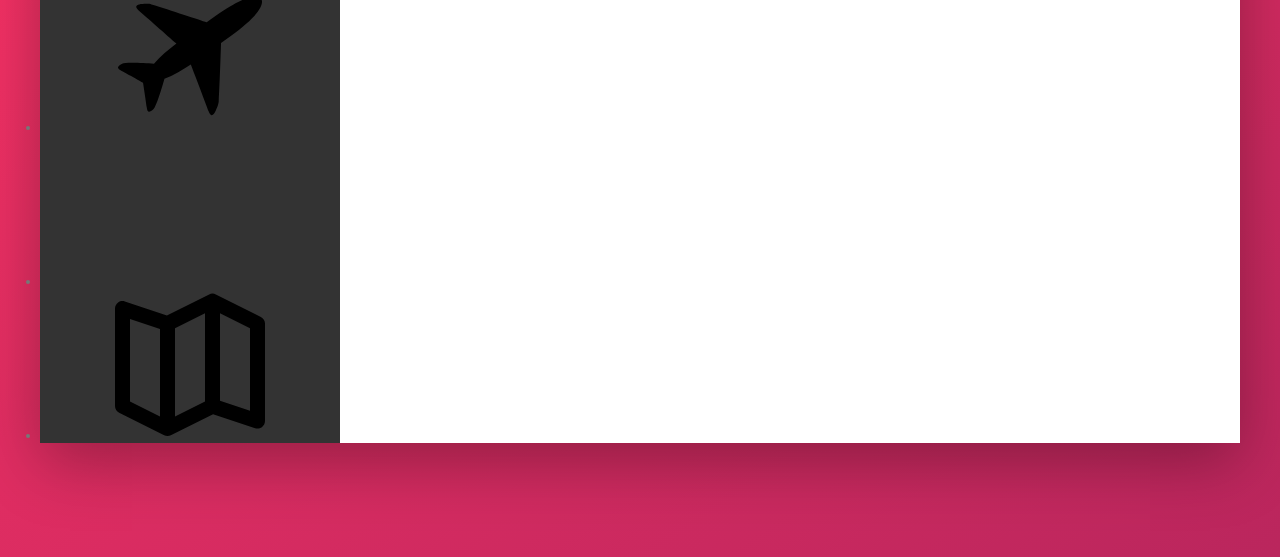
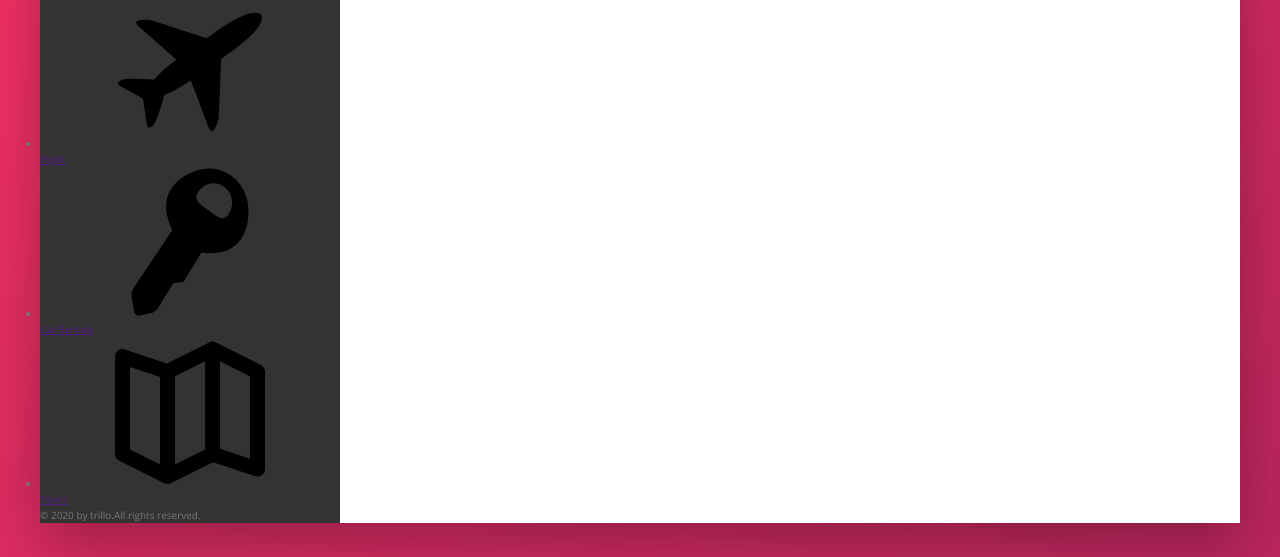
Before and after one commit to elhamposhtiban/Flex-box_project, a website: page index.html in a window 1280 px wide. Shown: the part 323-880 px from the top of the page. Drawn offline with nearby package versions, Linux system fonts and the light colour scheme.

Commit message:
adding classes and also svg icons into sidebar

```diff
--- a/index.html
+++ b/index.html
@@ -55,6 +55,7 @@
                                 <svg class="side-nav__icon">
                                     <use xlink:href="img/sprite.svg#icon-home"></use>
                                 </svg>
+                                <span>Hotel</span>
                             </a>
                         </li>
                         <li class="side-nav__item">
@@ -62,13 +63,15 @@
                                 <svg class="side-nav__icon">
                                     <use xlink:href="img/sprite.svg#icon-aircraft"></use>
                                 </svg>
+                                <span>Flight</span>
                             </a>
                         </li>
                         <li class="side-nav__item">
                             <a href="" class="side-nav__link">
                                 <svg class="side-nav__icon">
-                                    <use xlink:href="img/sprite.svg# icon-key"></use>
+                                    <use xlink:href="img/sprite.svg#icon-key"></use>
                                 </svg>
+                                <span>Car Rentals</span>
                             </a>
                         </li>
                         <li class="side-nav__item">
@@ -76,9 +79,13 @@
                                 <svg class="side-nav__icon">
                                     <use xlink:href="img/sprite.svg#icon-map"></use>
                                 </svg>
+                                <span>Tours</span>
                             </a>
                         </li>
                     </ul>
+                    <div class="legal">
+                        &copy; 2020 by trillo.All rights reserved.
+                    </div>
                 </nav>
                 <main class="hotel-view">
                     Hotel View
--- a/sass/_component.scss
+++ b/sass/_component.scss
@@ -114,3 +114,27 @@
     }
 
 }
+
+/////////////////////////////////////////
+////// SIDEBAR
+
+.side-nav {
+    &__item {
+
+    }
+
+    &__link {
+
+    }
+
+    &__icon {
+
+    }
+}
+
+/////////////////////////////////////////
+////// LEGAL
+
+.legal{
+
+}
```
